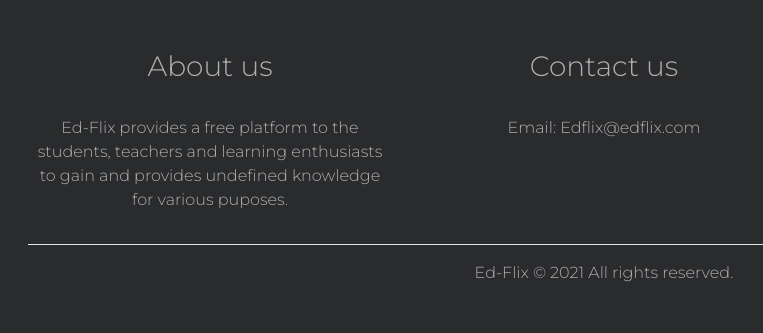
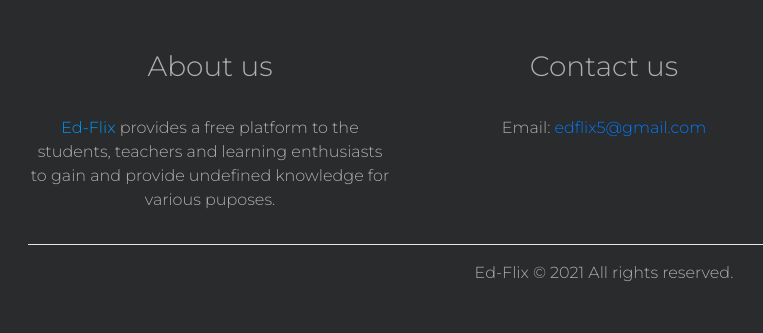
Before and after one commit to EdFlix5/Ed-Flix, a Django app: page / in a window 1280 px wide. Shown: the part 2891-3224 px from the top of the page, without its empty margins (36-799 px from the left). Run offline with Django 3.2, Linux system fonts and the light colour scheme; some libraries are stand-ins or nearby versions.

Commit message:
Update index.html

```diff
--- a/templates/index.html
+++ b/templates/index.html
@@ -269,11 +269,11 @@ Ed-Flix : An E-Learning Hub
         <div class="row">
             <div class="col-sm-12 col-lg-4 col-md-2"><p class="h3">About us</p><br>
             <p>
-            Ed-Flix provides a free platform to the students, teachers and learning enthusiasts to gain and provides undefined knowledge for various puposes.
+           <span style="color: #0099ff">Ed-Flix</span> provides a free platform to the students, teachers and learning enthusiasts to gain and provide undefined knowledge for various puposes.
             </p>
             </div>
             <div class="col-sm-12 col-lg-4 col-md-2"><p class="h3">Contact us</p><br>
-    <p>Email: Edflix@edflix.com</p></div>
+    <p>  Email:<a href= mailto:edflix5@gmail.com> edflix5@gmail.com</a></p></div>
             <div class="col-sm-12 col-lg-4 col-md-2"></div>
         </div>
         <hr style="background:white;">
```
